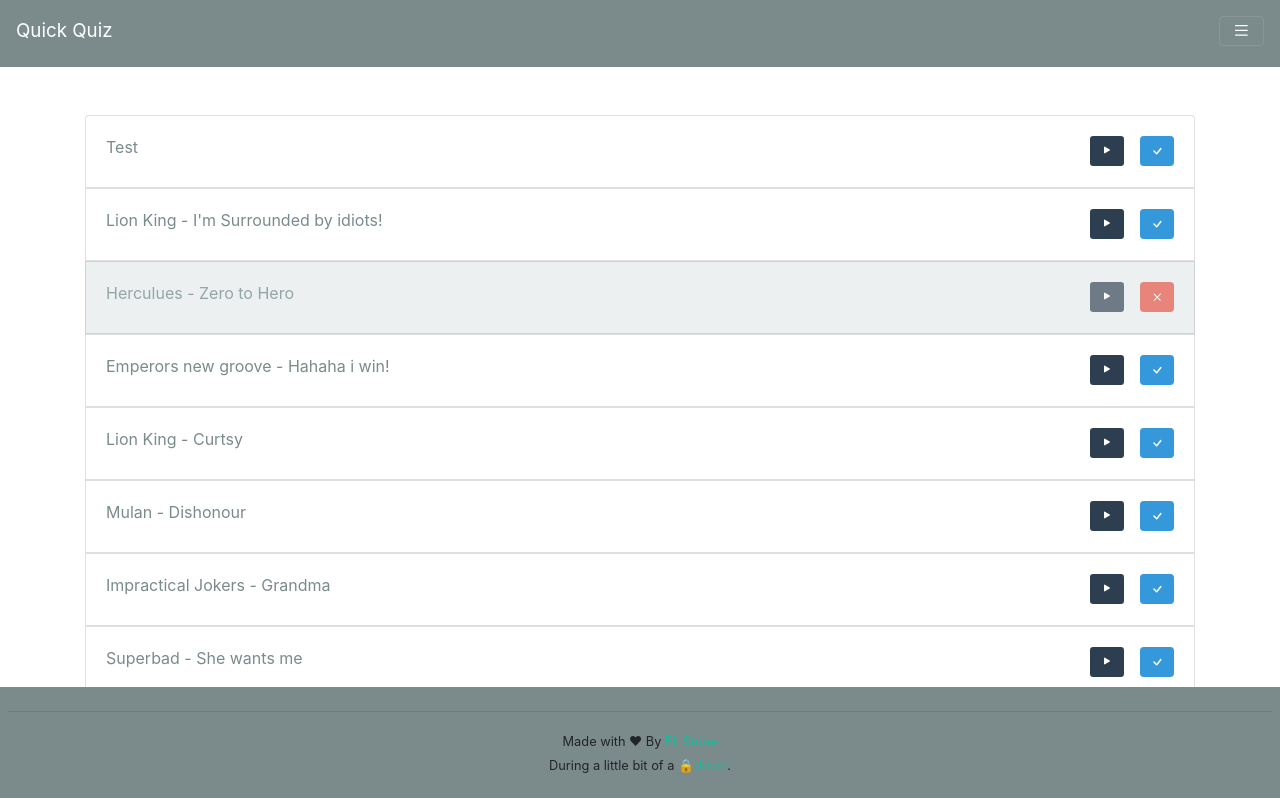
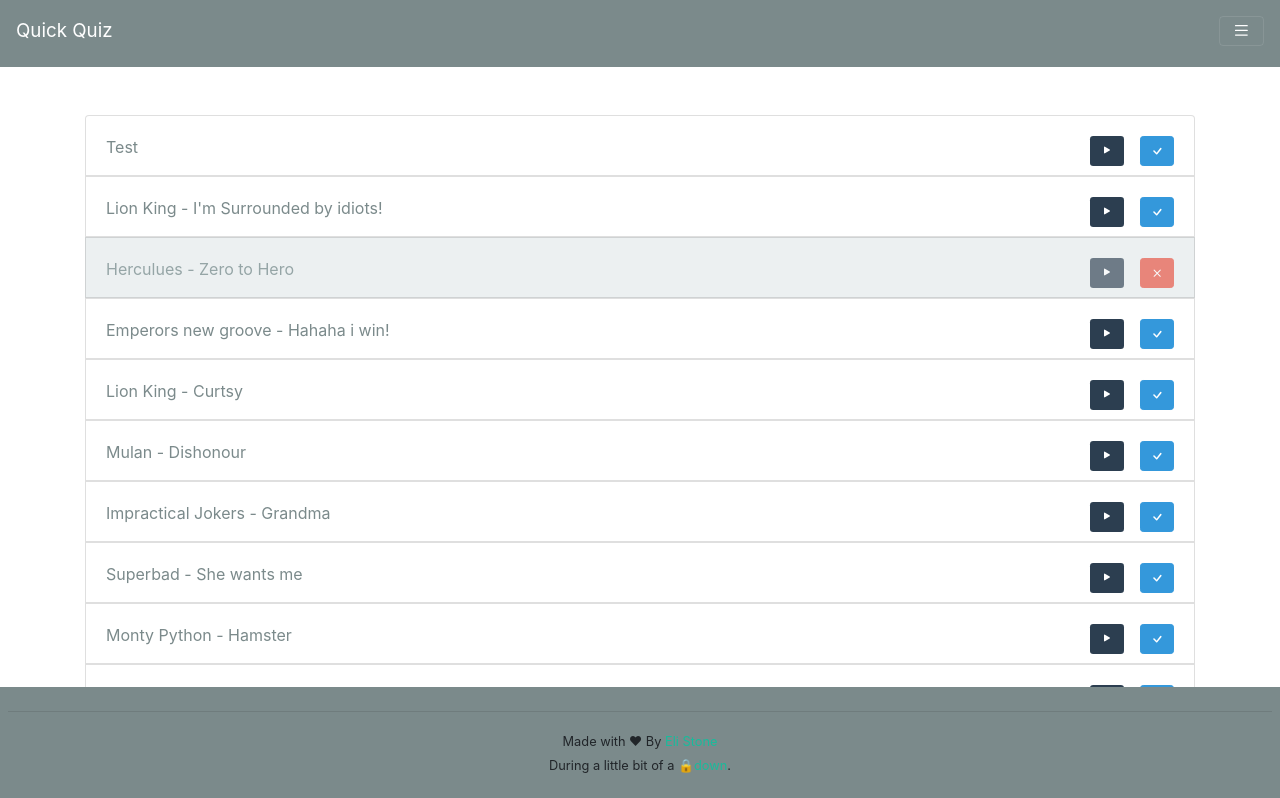
Before and after one commit to elistone/quick_quiz, a Vue app: page /buzzer in a window 1280 px wide. Shown: the top 798 px of the page. Built offline with nearby package versions, Linux system fonts and the light colour scheme; what vue-toasted would draw is missing.

Commit message:
Small styling changes

```diff
--- a/src/assets/scss/custom.scss
+++ b/src/assets/scss/custom.scss
@@ -1,6 +1,16 @@
 [v-cloak],.v-clock--hidden {
   display: none !important;
 }
+
 body{
-  background-color: #222;
+  margin: 0;
+  font-family: -apple-system, BlinkMacSystemFont, "Segoe UI", Roboto, "Helvetica Neue", Arial, "Noto Sans", sans-serif, "Apple Color Emoji", "Segoe UI Emoji", "Segoe UI Symbol", "Noto Color Emoji";
+  font-size: 1rem;
+  font-weight: 400;
+  line-height: 1.5;
+  text-align: left;
 }
+
+html {
+  font-size: 1rem;
+}
--- a/src/assets/scss/custom_dark.scss
+++ b/src/assets/scss/custom_dark.scss
@@ -198,11 +198,6 @@
 body.layout-mode-dark {
   background-color: $body-bg;
   color: $body-color;
+}
 
-  margin: 0;
-  font-family: -apple-system, BlinkMacSystemFont, "Segoe UI", Roboto, "Helvetica Neue", Arial, "Noto Sans", sans-serif, "Apple Color Emoji", "Segoe UI Emoji", "Segoe UI Symbol", "Noto Color Emoji";
-  font-size: 1rem;
-  font-weight: 400;
-  line-height: 1.5;
-  text-align: left;
-}
+@import 'custom.scss';
--- a/src/assets/scss/custom_light.scss
+++ b/src/assets/scss/custom_light.scss
@@ -116,17 +116,11 @@
 .layout-mode-light {
   @import '~bootstrap/scss/bootstrap.scss';
   @import '~bootstrap-vue/src/index.scss';
-
 }
 
 body.layout-mode-light {
   background-color: $body-bg;
   color: $body-color;
+}
 
-  margin: 0;
-  font-family: -apple-system, BlinkMacSystemFont, "Segoe UI", Roboto, "Helvetica Neue", Arial, "Noto Sans", sans-serif, "Apple Color Emoji", "Segoe UI Emoji", "Segoe UI Symbol", "Noto Color Emoji";
-  font-size: 1rem;
-  font-weight: 400;
-  line-height: 1.5;
-  text-align: left;
-}
+@import 'custom.scss';
--- a/src/components/buzzer/SongItem.vue
+++ b/src/components/buzzer/SongItem.vue
@@ -11,7 +11,7 @@
       </p>
 
       <div class="mt-2 d-flex justify-content-between align-items-center" style="min-width: 100px">
-        <b-badge class="status-icon ml-3" variant="primary" pill>
+        <b-badge class="status-icon ml-md-3" variant="primary" pill>
           <b-icon v-if="!isLoading" :icon="badgeIcon"></b-icon>
           <b-spinner
             v-if="isLoading"
@@ -140,7 +140,7 @@
 
   .song-progress {
     margin: 5px -20px -12px;
-    height: 4px;
+    height: 4px !important;
     border-radius: 0 !important;
   }
 
--- a/src/main.js
+++ b/src/main.js
@@ -1,6 +1,4 @@
 // include custom styles
-import './assets/scss/custom.scss';
-
 import Toasted from 'vue-toasted';
 import { BootstrapVue, IconsPlugin } from 'bootstrap-vue';
 import Vue from 'vue';
```
